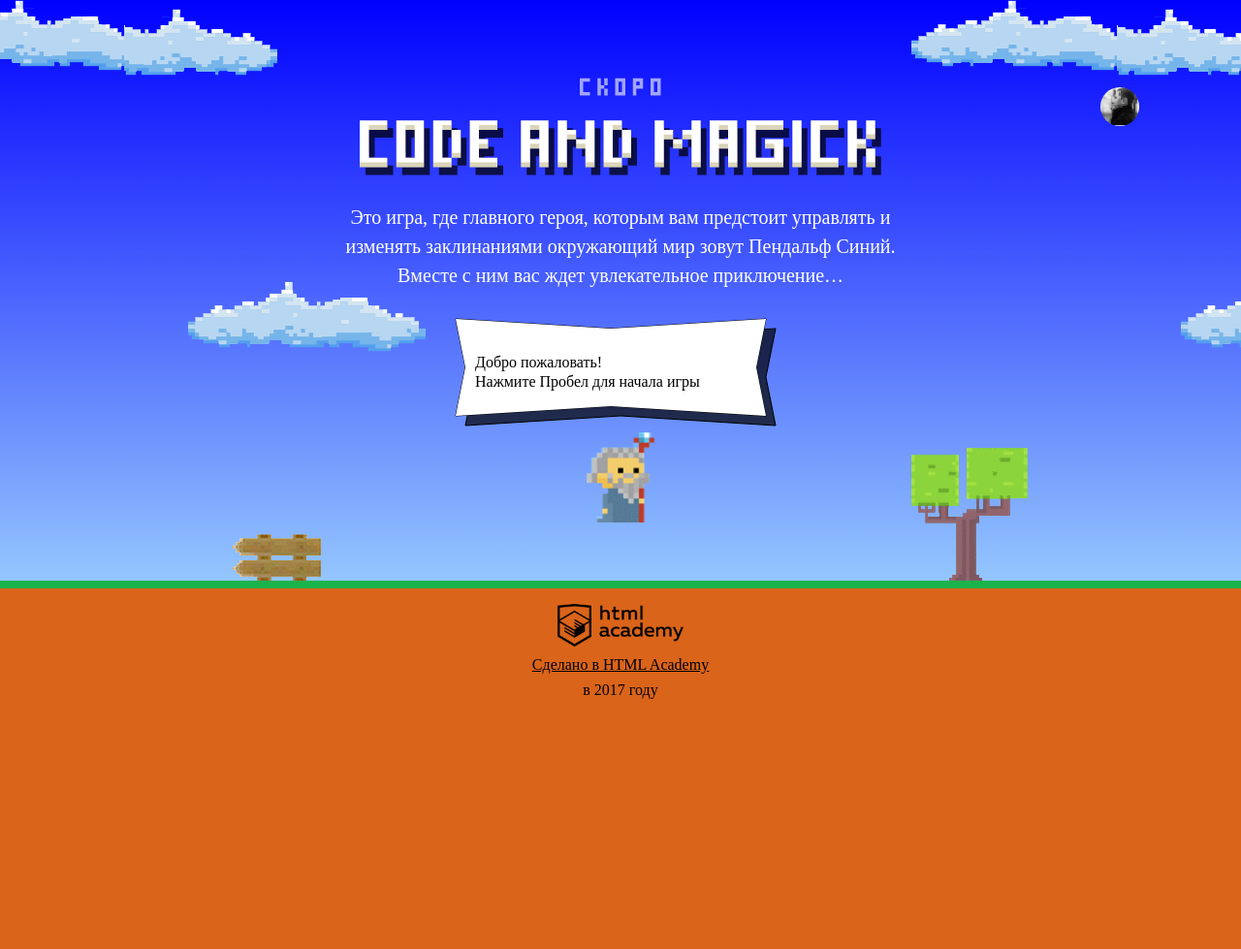
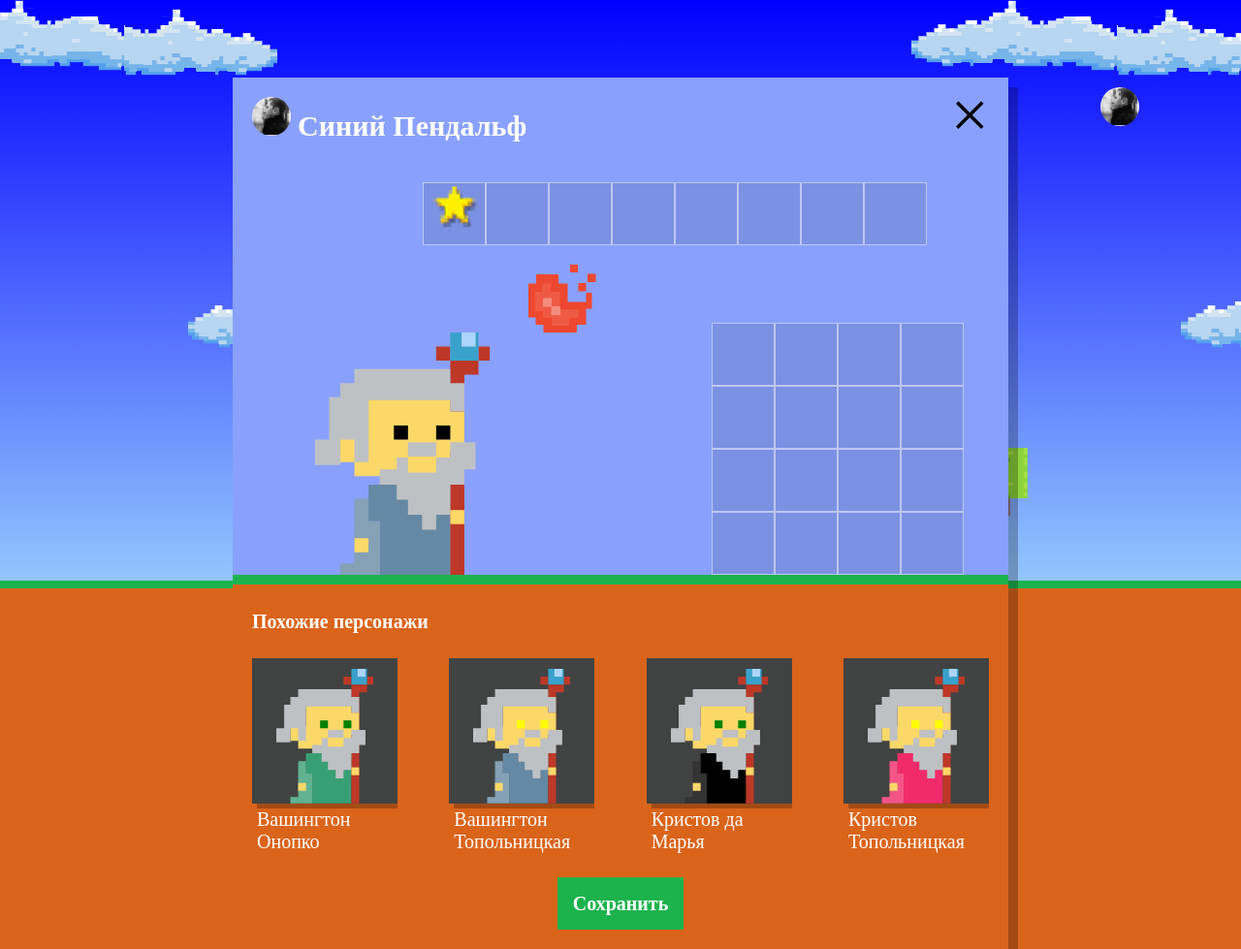
Before and after one commit to JuliaTsapova/479537-code-and-magick, a website: page index.html in a window 1280 px wide. Shown: the whole page at 97% size. Before the commit the page ends 800 px from the top, so only its background shows below. Drawn offline with Linux system fonts and the light colour scheme; a web font is replaced by a local one.

Commit message:
Учебный проект: нас орда

```diff
--- a/index.html
+++ b/index.html
@@ -181,6 +181,8 @@
 </template>
 
   <script>
+
+
     var fireballSize = 22;
     var wizardSpeed = 3;
     var wizardWidth = 70;
@@ -202,6 +204,7 @@
     };
   </script>
   <script src="js/stat.js"></script>
+  <script src="js/setup.js"></script>
   <script src="js/game.js"></script>
 
 </body>
--- /dev/null
+++ b/js/setup.js
@@ -0,0 +1,40 @@
+'use strict';
+
+var wizadrs = [];
+var count = 4;
+var fame = ['Иван', 'Хуан Себастьян', 'Мария', 'Кристов', 'Виктор', 'Юлия', 'Люпита', 'Вашингтон'];
+var surname = [' да Марья', ' Верон', ' Мирабелла', ' Вальц', ' Онопко', ' Топольницкая', ' Нионго', ' Ирвинг'];
+var coatColor = ['rgb(101, 137, 164)', 'rgb(241, 43, 107)', 'rgb(146, 100, 161)', 'rgb(56, 159, 117)', 'rgb(215, 210, 55)', 'rgb(0, 0, 0)'];
+var eyesColor = ['black', 'red', 'blue', 'yellow', 'green'];
+var similarListElement = document.querySelector('.setup-similar-list');
+var similarWizardTemplate = document.querySelector('#similar-wizard-template').content.querySelector('.setup-similar-item');
+var fragment = document.createDocumentFragment();
+
+var getRandomKey = function(arr) {
+  return Math.floor(Math.random() * arr.length);
+};
+
+var renderWizard = function(data) {
+  var wizard = similarWizardTemplate.cloneNode(true);
+  wizard.querySelector('.setup-similar-label').textContent = data.fame;
+  wizard.querySelector('.wizard-coat').style.fill = data.coatColor;
+  wizard.querySelector('.wizard-eyes').style.fill = data.eyesColor;
+  return wizard;
+};
+
+while (--count >= 0) {
+  wizadrs.push({
+    fame: fame[getRandomKey(fame)] + surname[getRandomKey(surname)],
+    coatColor: coatColor[getRandomKey(coatColor)],
+    eyesColor: eyesColor[getRandomKey(eyesColor)]
+  });
+}
+
+for (var i = 0; i < wizadrs.length; i++) {
+  fragment.appendChild(renderWizard(wizadrs[i]));
+}
+
+similarListElement.appendChild(fragment);
+
+document.querySelector('.setup').classList.remove('hidden');
+document.querySelector('.setup-similar').classList.remove('hidden');
```
